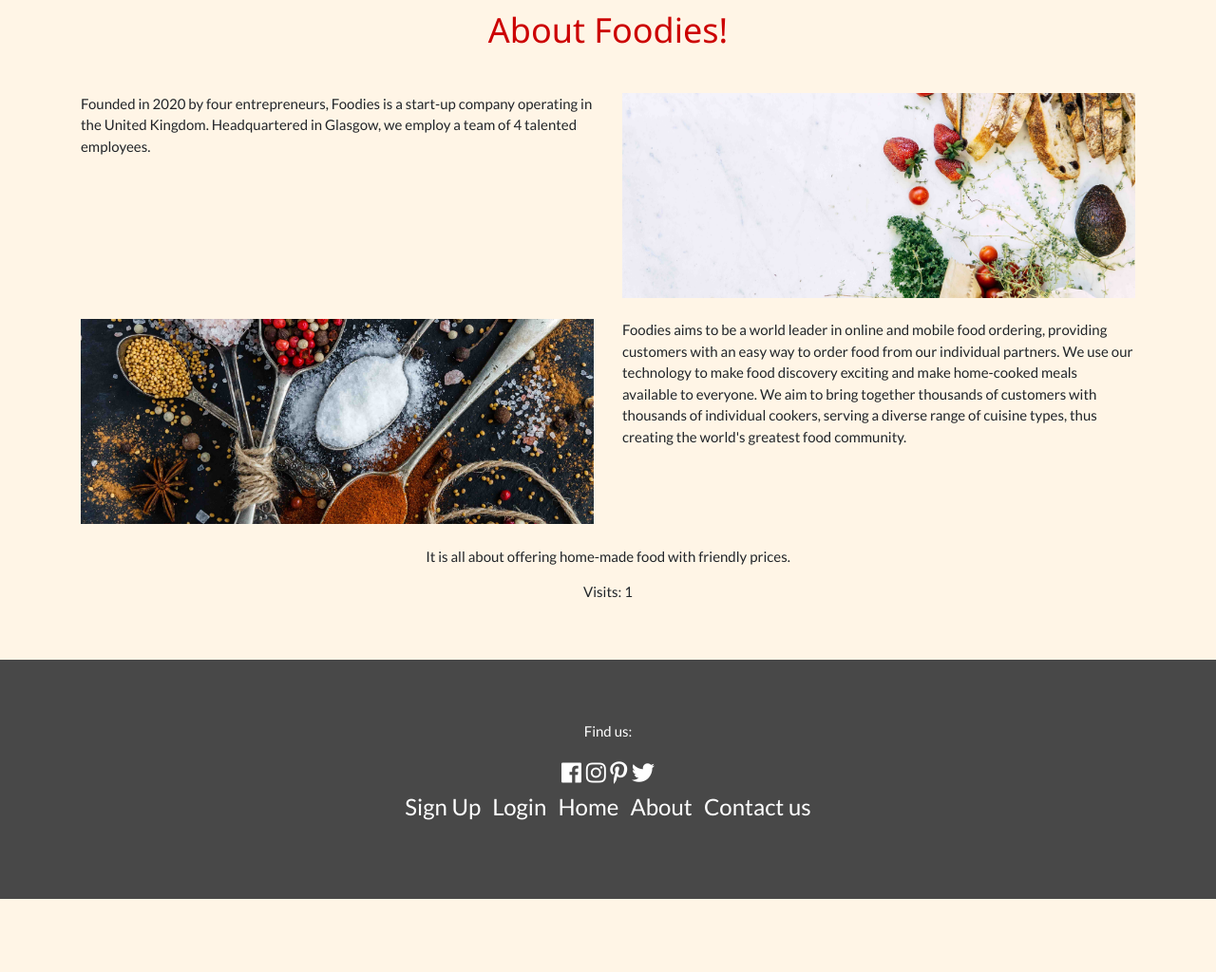
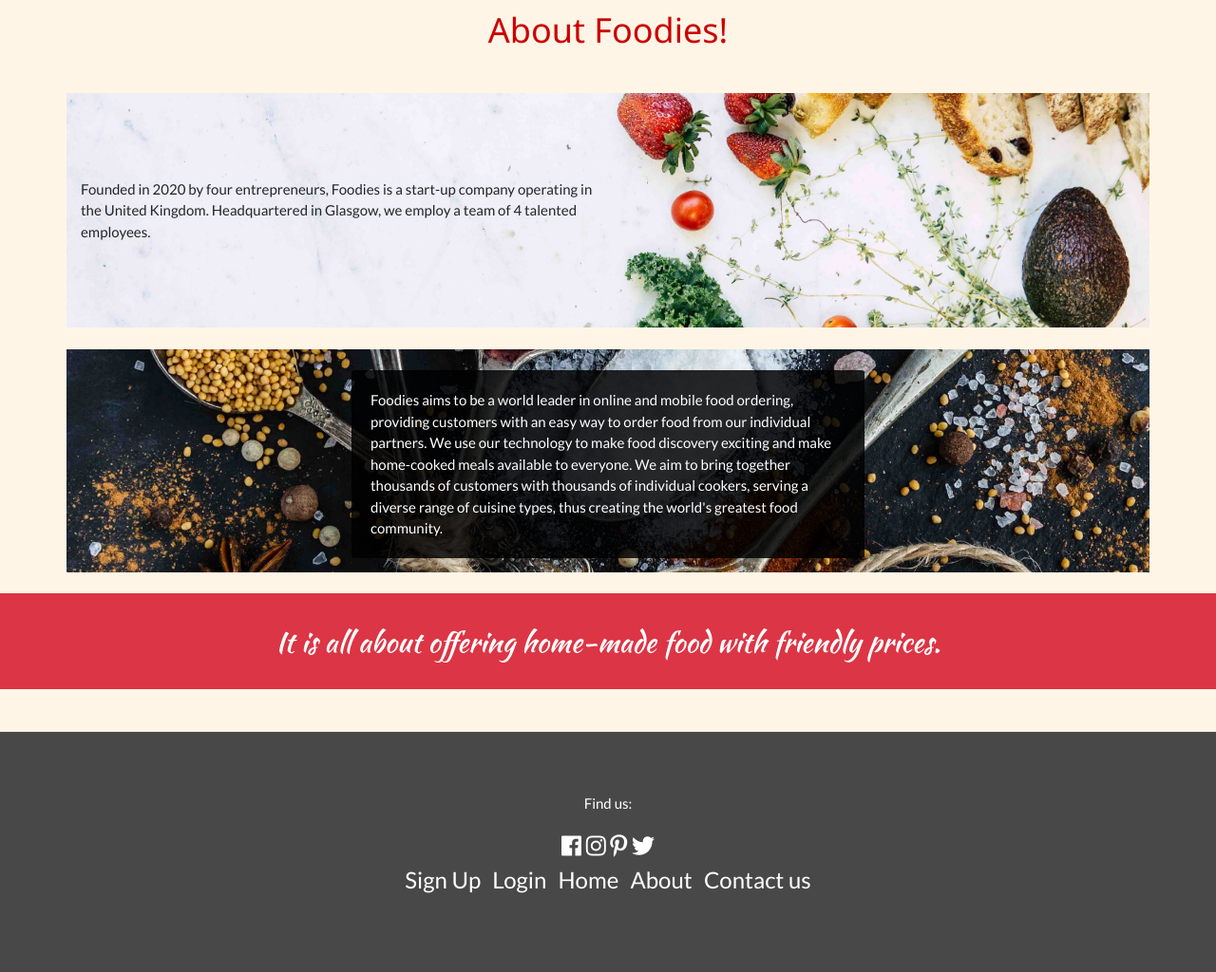
Before and after one commit to hmannelig/itech, a Django app: page /about/ in a window 1280 px wide. Shown: the part 130-1154 px from the top of the page at 95% size. Before the commit the page ends 1077 px from the top, so only its background shows below. Run offline with Django 3.2, Linux system fonts and the light colour scheme; parts of the project's set-up code (start-up, migrations or seed data) failed here and were passed over; some libraries are stand-ins or nearby versions.

Commit message:
changed the html for the about page

```diff
--- a/foodies/models.py
+++ b/foodies/models.py
@@ -10,7 +10,7 @@ class UserProfile(models.Model):
     city = models.CharField(max_length=100, blank=True)
     specialty = models.CharField(max_length=100, blank=True)
     phone = models.CharField(max_length=30, blank=True)
-    personalDescription = models.CharField(max_length=200,  blank=True, verbose_name="Personal Description")
+    personalDescription = models.TextField(max_length=200, blank=True, verbose_name="Personal Description")
     isCooker = models.BooleanField(default=False, verbose_name="Cooker")
     isDinner = models.BooleanField(default=False, verbose_name="Diner")
     isBestCooker = models.BooleanField(default=False, verbose_name="Best Cooker")
--- a/static/foodies/css/about.css
+++ b/static/foodies/css/about.css
@@ -1,6 +1,8 @@
 /*
  * Styles for Foodies webpage
  */
+
+@import url('https://fonts.googleapis.com/css?family=Kaushan+Script&display=swap');
 
 .aboutStyle {
   background-image:url('../images/aboutback.jpg');
@@ -12,11 +14,22 @@
 }
 
 .about1 {
-  padding-top: 40%;
   background-image:url('../images/aboutback.jpg');
 }
 
 .about2 {
-  padding-top: 40%;
   background-image:url('../images/about-2.jpg');
 }
+
+.dark-bg {
+  -webkit-border-radius: 3px;
+  -moz-border-radius: 3px;
+  border-radius: 3px;
+  background-color: #000000d6;
+  color: #fff;
+  padding: 20px;
+}
+
+.kaushan {
+  font-family: 'Kaushan Script', cursive
+}
--- a/templates/foodies/about.html
+++ b/templates/foodies/about.html
@@ -10,23 +10,23 @@
 <div class="container">
     <h1 class="mb-5">About Foodies!</h1>
 
-	<div class="row">
+	<div class="row background-image cover about1">
 		<div class="col-sm-6">
-			<p>Founded in 2020 by four entrepreneurs, Foodies is a start-up company operating in the United Kingdom. Headquartered in Glasgow, we employ a team of 4 talented employees.</p>
+			<p class="py-5 my-5">Founded in 2020 by four entrepreneurs, Foodies is a start-up company operating in the United Kingdom. Headquartered in Glasgow, we employ a team of 4 talented employees.</p>
 		</div>
 		<div class="col-sm-6">
 			<div class="background-image cover about1"></div>
 		</div>
-		<div class="col-sm-6 mt-4">
-			<div class="background-image cover about2"></div>
+	</div>
+	<div class="row background-image cover about2 mt-4	">
+		<div class="col-sm-6 offset-sm-3  mt-4">
+			<p class="dark-bg">Foodies aims to be a world leader in online and mobile food ordering, providing customers with an easy way to order food from our individual partners. We use our technology to make food discovery exciting and make home-cooked meals available to everyone. We aim to bring together thousands of customers  with thousands of individual cookers, serving a diverse range of cuisine types, thus creating the world's greatest food community.</p>
 		</div>
-		<div class="col-sm-6 mt-4">
-			<p>Foodies aims to be a world leader in online and mobile food ordering, providing customers with an easy way to order food from our individual partners. We use our technology to make food discovery exciting and make home-cooked meals available to everyone. We aim to bring together thousands of customers  with thousands of individual cookers, serving a diverse range of cuisine types, thus creating the world's greatest food community.</p>
-		</div>
-		<div class="col-sm-12 mt-4">
-			<p class="text-center">It is all about offering home-made food with friendly prices.</p>
-			<p class="text-center">Visits: {{ visits }}</p>
-		</div>
+	</div>
+</div>
+<div class="row bg-danger mt-4">
+	<div class="col-sm-12 py-4">
+		<h2 class="kaushan text-white text-center">It is all about offering home-made food with friendly prices.</h2>
 	</div>
 </div>
 
--- a/templates/foodies/base.html
+++ b/templates/foodies/base.html
@@ -16,7 +16,6 @@
         <link rel="stylesheet" href="https://stackpath.bootstrapcdn.com/bootstrap/4.4.1/css/bootstrap.min.css" integrity="sha384-Vkoo8x4CGsO3+Hhxv8T/Q5PaXtkKtu6ug5TOeNV6gBiFeWPGFN9MuhOf23Q9Ifjh" crossorigin="anonymous">
 		<link rel="stylesheet" href="https://www.w3schools.com/w3css/4/w3.css">
        	<link rel="stylesheet" href="https://use.fontawesome.com/releases/v5.7.0/css/all.css">
-
 
 		<link rel="stylesheet" href="{% static 'foodies/css/base.css' %}">
       	<link rel="stylesheet" href="{% static 'foodies/css/index.css' %}">
```
Also changed, not shown: foodies/forms.py (+5 -5 lines).
